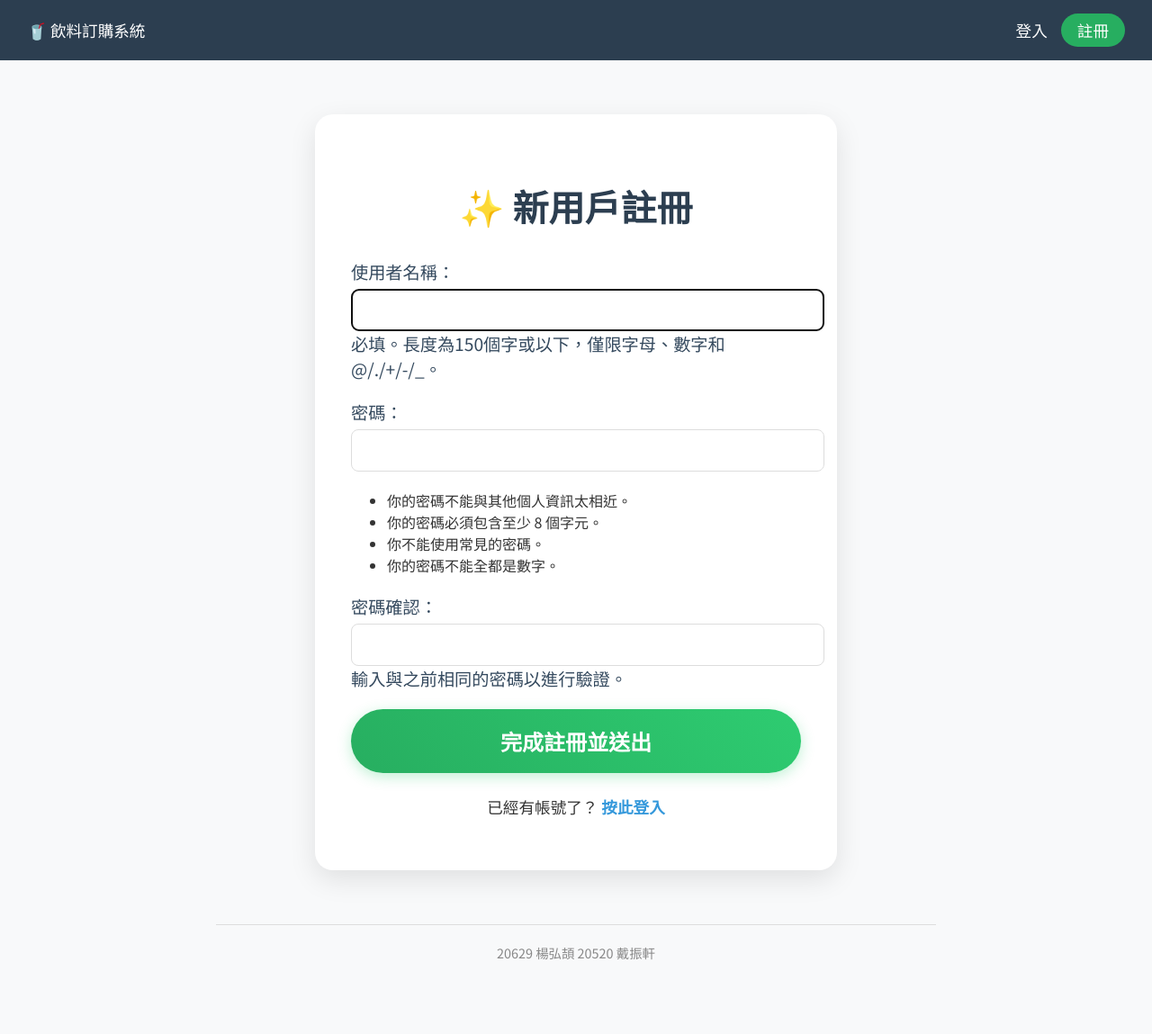
After one commit to jerry971126/poll-work, a Django app: page /register/ in a window 1280 px wide. The commit adds this page. Shown: the whole page at 90% size. Run offline with Django 5.2, Linux system fonts and the light colour scheme.

Commit message:
2-17-3基本完成登入之內所有內容

```diff
--- a/default/urls.py
+++ b/default/urls.py
@@ -1,9 +1,10 @@
-from django.urls import path
+from django.urls import path, include
 from . import views
 from django.views.generic import RedirectView
 
 urlpatterns = [
     path('',RedirectView.as_view(url='store')),
+        path('accounts/', include('django.contrib.auth.urls')),
     path('store/' , views.PollList.as_view()),
     path('store/<int:pk>/', views.PollDetail.as_view() , name='poll_view'),
     path('submit_order/', views.submit_order, name='submit_order'),
@@ -15,4 +16,5 @@ urlpatterns = [
     path('option/create/<int:pid>/', views.OptionCreate.as_view()),
     path('option/<int:pk>/update/', views.OptionUpdate.as_view()),
     path('option/<int:pk>/delete/', views.OptionDelete.as_view()),
+    path('register/', views.register, name='register'),
 ]
--- a/default/views.py
+++ b/default/views.py
@@ -3,13 +3,15 @@ from django.views.generic import ListView , DetailView
 from .models import *
 from django.views.generic.edit import CreateView,UpdateView,DeleteView
 from django.urls import reverse
+from django.contrib.auth.forms import UserCreationForm
+from django.contrib.auth.mixins import LoginRequiredMixin
 
 # Create your views here.
-class PollList(ListView):
+class PollList(LoginRequiredMixin ,ListView):
     model=Poll
     template_name ='default/poll_list.html'
 
-class PollDetail(DetailView):
+class PollDetail(LoginRequiredMixin, DetailView):
     model = Poll
     def get_context_data(self, **kwargs):
         context = super().get_context_data(**kwargs)
@@ -39,25 +41,25 @@ def submit_order(request):      #接下來這裡是整理飲料的所有參數
 def order_success(request, order_id): #這邊我要建立一的頁面
     order = get_object_or_404(Order, id=order_id)
     return render(request, 'default/order_success.html', {'order': order})
-class AllOrders(ListView):
+class AllOrders(LoginRequiredMixin , ListView):
      model = Order
      template_name = 'default/all_orders.html'
      context_object_name = 'order'
-class PollCreate(CreateView):
+class PollCreate(LoginRequiredMixin, CreateView):
      model = Poll
      fields = ['subject']
      success_url = '/store/'
      template_name = 'default/general_form.html'
-class PollUpdate(UpdateView):
+class PollUpdate(LoginRequiredMixin, UpdateView):
      model = Poll
      fields = ['subject']
      success_url = '/store/'
      template_name = 'default/general_form.html'
-class PollDelete(DeleteView):
+class PollDelete(LoginRequiredMixin, DeleteView):
      model = Poll
      success_url = '/store/'
      template_name = 'default/confirm_delete.html'
-class OptionCreate(CreateView):
+class OptionCreate(LoginRequiredMixin, CreateView):
     model = Option
     fields = ['title','price']
     template_name = 'default/general_form.html'
@@ -66,14 +68,25 @@ class OptionCreate(CreateView):
     def form_valid(self, form):
         form.instance.poll_id = self.kwargs['pid']
         return super().form_valid(form)
-class OptionUpdate(UpdateView):
+class OptionUpdate(LoginRequiredMixin, UpdateView):
     model = Option
     fields = ['title','price']
     template_name = 'default/general_form.html'
     def get_success_url(self):
         return '/store/'+str(self.object.poll_id)+'/'
-class OptionDelete(DeleteView):
+
+class OptionDelete(LoginRequiredMixin, DeleteView):
     model = Option
     template_name = 'default/confirm_delete.html'
     def get_success_url(self):
         return reverse('poll_view', kwargs={'pk': self.object.poll_id})
+
+def register(request):
+    if request.method == 'POST':
+        form = UserCreationForm(request.POST)
+        if form.is_valid():
+            form.save()
+            return redirect('/accounts/login/')
+    else:
+        form = UserCreationForm()
+    return render(request, 'registration/register.html',{'form':form})
--- a/pollwork/settings.py
+++ b/pollwork/settings.py
@@ -119,3 +119,7 @@ STATIC_URL = 'static/'
 STATICFILES_DIRS = [
     BASE_DIR / 'static',
 ]
+# settings.py
+LOGIN_REDIRECT_URL = '/store/'
+LOGOUT_REDIRECT_URL = '/accounts/login/'
+LOGIN_URL = '/accounts/login/'
--- a/templates/base.html
+++ b/templates/base.html
@@ -8,28 +8,37 @@
     <link rel="stylesheet" href="{% static 'css/style.css' %}">
     <link href="https://fonts.googleapis.com/css2?family=Noto+Sans+TC:wght@400;700&display=swap" rel="stylesheet">
     <style>
-        body {
-            font-family: 'Noto Sans TC', sans-serif;
-            background-color: #f8f9fa; /* 淺灰色背景，看起來比較舒服 */
-            color: #333;
-            margin: 0;
-            padding: 20px;
-        }
-        .footer {
-            margin-top: 50px;
-            text-align: center;
-            font-size: 0.9rem;
-            color: #888;
-        }
+        body { font-family: 'Noto Sans TC', sans-serif; background-color: #f8f9fa; color: #333; margin: 0; padding: 0; }
+        .navbar { display: flex; justify-content: space-between; align-items: center; padding: 15px 30px; background: #2c3e50; color: white; }
+        .navbar a { color: white; text-decoration: none; font-size: 1.1rem; }
+        .user-section { display: flex; align-items: center; gap: 15px; }
+        .btn-logout { background: #e74c3c; color: white; border: none; padding: 6px 18px; border-radius: 20px; cursor: pointer; font-size: 1rem; }
+        .btn-register { background: #27ae60; padding: 6px 18px; border-radius: 20px; }
+        .content-container { max-width: 800px; margin: 40px auto; padding: 0 20px; }
+        .footer { margin-top: 50px; text-align: center; font-size: 0.9rem; color: #888; padding-bottom: 40px; }
     </style>
     {% block extra_css %}{% endblock %}
 </head>
 <body>
-    <div style="max-width: 800px; margin: 0 auto;">
+    <nav class="navbar">
+        <div class="logo"><a href="/store/">🥤 飲料訂購系統</a></div>
+        <div class="user-section">
+            {% if user.is_authenticated %}
+                <span>👋 {{ user.username }} {% if user.is_superuser %}<b style="color: #f1c40f;">(管理員)</b>{% endif %}</span>
+                <form action="/accounts/logout/" method="post" style="display: inline;">
+                    {% csrf_token %}
+                    <button type="submit" class="btn-logout">登出</button>
+                </form>
+            {% else %}
+                <a href="/accounts/login/">登入</a>
+                <a href="/register/" class="btn-register">註冊</a>
+            {% endif %}
+        </div>
+    </nav>
+    <div class="content-container">
         {% block main %}{% endblock %}
-
         <div class="footer">
-            <hr>
+            <hr style="border: 0; border-top: 1px solid #ddd; margin-bottom: 20px;">
             20629 楊弘頡 20520 戴振軒
         </div>
     </div>
--- /dev/null
+++ b/templates/registration/register.html
@@ -0,0 +1,70 @@
+{% extends "base.html" %}
+
+{% block extra_css %}
+<style>
+    /* 註冊框容器 */
+    .register-box {
+        background: white;
+        padding: 40px;
+        border-radius: 20px;
+        box-shadow: 0 10px 30px rgba(0,0,0,0.1);
+        max-width: 500px;
+        margin: 60px auto;
+        text-align: center;
+    }
+
+    /* 標題加大 */
+    h2 { font-size: 2.5rem; color: #2c3e50; margin-bottom: 30px; }
+
+    /* 表單內部的輸入框字體加大 */
+    form p {
+        font-size: 1.2rem;
+        text-align: left;
+        margin-bottom: 20px;
+        color: #34495e;
+    }
+
+    input[type="text"], input[type="password"] {
+        width: 100%;
+        padding: 12px;
+        border-radius: 8px;
+        border: 1px solid #ddd;
+        font-size: 1.1rem;
+        margin-top: 5px;
+    }
+
+    /* 註冊按鈕動畫 */
+    .register-btn {
+        width: 100%;
+        padding: 18px;
+        background: linear-gradient(45deg, #27ae60, #2ecc71);
+        color: white;
+        border: none;
+        border-radius: 50px;
+        font-size: 1.5rem;
+        font-weight: bold;
+        cursor: pointer;
+        transition: 0.3s;
+        box-shadow: 0 4px 15px rgba(46, 204, 113, 0.3);
+    }
+
+    .register-btn:hover {
+        transform: translateY(-3px);
+        box-shadow: 0 8px 20px rgba(46, 204, 113, 0.5);
+    }
+</style>
+{% endblock %}
+
+{% block main %} <div class="register-box">
+    <h2>✨ 新用戶註冊</h2>
+    <form method="post">
+        {% csrf_token %}
+        <div style="text-align: left;">
+            {{ form.as_p }} </div>
+        <button type="submit" class="register-btn">完成註冊並送出</button>
+    </form>
+    <p style="margin-top: 25px; font-size: 1.1rem;">
+        已經有帳號了？ <a href="/accounts/login/" style="color: #3498db; text-decoration: none; font-weight: bold;">按此登入</a>
+    </p>
+</div>
+{% endblock %}
```
Also changed, not shown: templates/default/poll_detail.html (+35 -26 lines), templates/default/poll_list.html (+36 -9 lines), templates/registration/login.html (added, +39 -0 lines).
